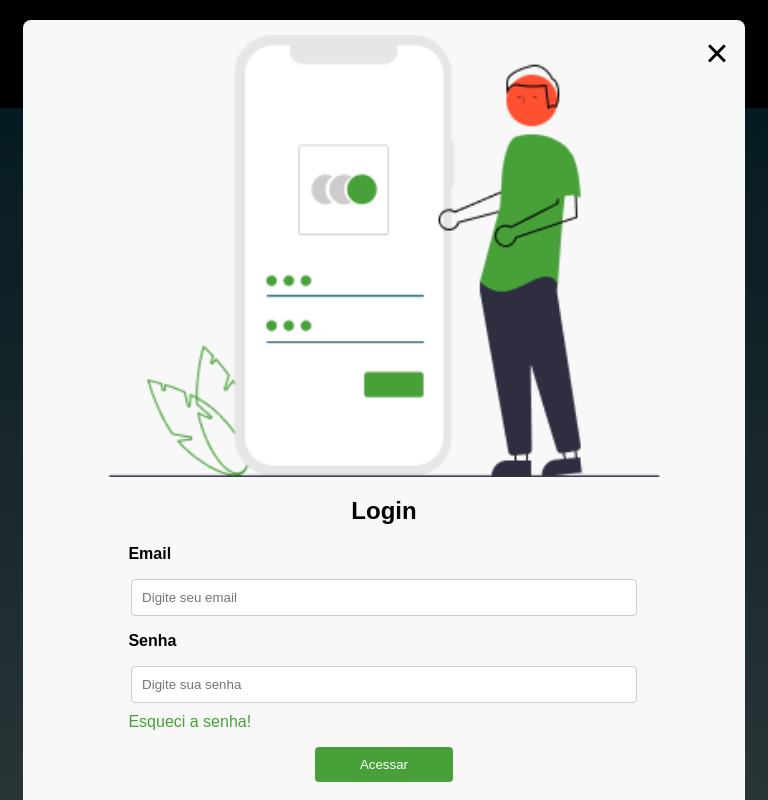
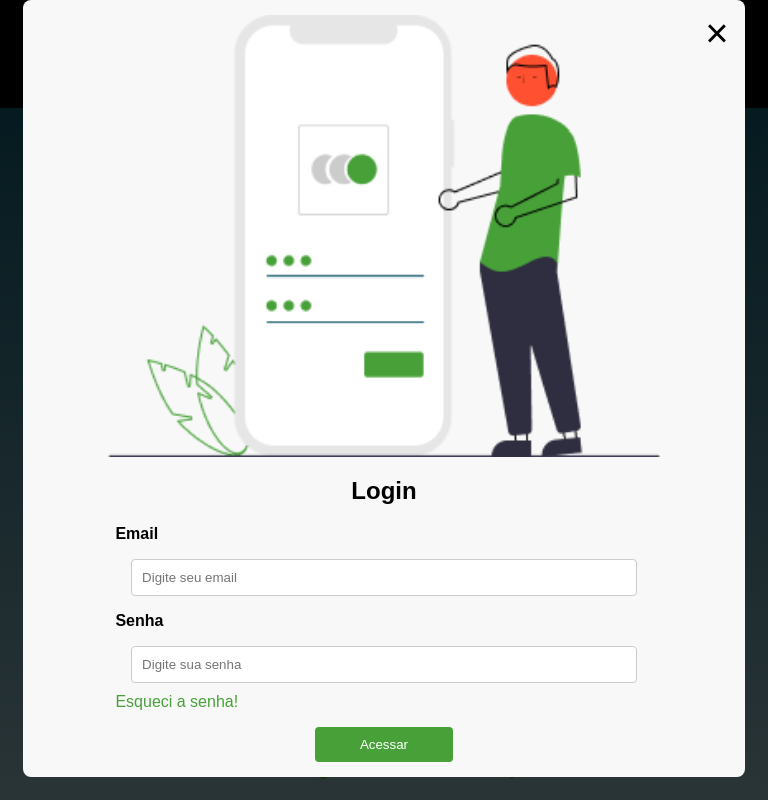
Before and after one commit to AlanGustav0/tech-challenge-fiap-01, a Next.js app: page / in a window 768 px wide. Both pictures are taken after a click on the button "Já tenho conta". Shown: the top 800 px of the page. Built offline with nearby package versions, Linux system fonts and the light colour scheme.

Commit message:
ajustes de responsividade

```diff
--- a/src/app/globals.css
+++ b/src/app/globals.css
@@ -181,8 +181,7 @@ body {
 @media (min-width: 768px) {
   .menu-button {
       display: none;
-      opacity: 0; /* Começa invisível */
-      transition: opacity 0.5s ease; /* Transição suave para opacidade */
+
 
   }
   .nav-link{
@@ -237,3 +236,14 @@ font-size: 16px;
   }
 
 }
+.dropdown {
+  max-height: 0;
+  overflow: hidden;
+  transition: transform 0.3s ease, opacity 0.3s ease;
+  opacity: 0;
+}
+
+.dropdown.open {
+  max-height: 200px;
+  opacity: 1;
+}
--- a/src/app/LoginModal.css
+++ b/src/app/modalLogin/LoginModal.css
@@ -1,5 +1,5 @@
 .modal-overlay {
-    position: absolute; /* Mude para absolute */
+    position: absolute;
     top: 0;
     left: 0;
     right: 0;
@@ -7,21 +7,33 @@
     background: rgba(0, 0, 0, 0.7);
     display: flex;
     justify-content: center;
-    align-items: flex-start; /* Alinha o modal ao topo da tela */
-    z-index: 1000; /* Garante que o modal fique acima de outros elementos */
-    height: max-content;
+    align-items: center;
+    opacity: 0;
+    transition: opacity 0.3s ease;
+    pointer-events: none;
 }
-
+.modal-overlay.open {
+    opacity: 1;
+    pointer-events: auto;
+    z-index: 1000;
+    height:75vw;
+}
 .modal-content {
     background: #F8F8F8;
     padding: 20px;
     border-radius: 8px;
     width: 50%;
-    position: relative; /* Mantenha como relative */
+    position: relative;
     text-align: center;
-    margin-top: 100px; /* Ajuste conforme necessário */
-    height: 60vw;
+    height: auto;
+    transform: translateY(-20px);
+    opacity: 0;
+    transition: transform 0.3s ease, opacity 0.3s ease;
 
+}
+.modal-content.open {
+    transform: translateY(0);
+    opacity: 1;
 }
 .close-button {
     position: absolute;
@@ -93,31 +105,46 @@ input {
 /* responsividade*/
 @media (max-width: 768px) {
     .modal-content {
-        width: 90%; /* Reduz a largura do modal */
-        margin-top: 20px; /* Ajuste o espaçamento superior para telas menores */
-        padding: 15px; /* Diminui o padding */
-        height: 140vw;
-        transition: opacity 0.5s ease; /* Transição suave para opacidade */
+        width: 90%;
+       margin-bottom: auto;
+        padding: 15px;
+        height: auto;
+
     }
     .modal-overlay{
-        height: max-content;
+        height: 90vw;
     }
 
     .form-group {
-        margin-bottom: 10px; /* Ajusta o espaçamento entre os grupos de formulário */
+        margin-bottom: 10px;
     }
 
     .submit-button {
-        width: 20%; /* Botão ocupa a largura total */
+        width: 20%;
     }
 
     .imgLogin {
-        display: none; /* Esconde a imagem para telas menores */
+        display: none;
     }
     .imgLogin {
-        width: 80%; /* Ajusta a largura da imagem para telas menores */
-        height: auto; /* Mantém a proporção da imagem */
-        margin: 0 auto; /* Centraliza a imagem */
-        display: block; /* Garante que a imagem seja um bloco */
+        width: 80%;
+        height: auto;
+        margin: 0 auto;
+        display: block;
+    }
+    .email{
+        margin-left:77px ;
+    }
+    .senha{
+        margin-left: 77px;
+    }
+    .forgot-password{
+        margin-left: 77px;
+    }
+    .modal-overlay.open {
+        opacity: 1;
+        pointer-events: auto;
+        z-index: 1000;
+        height:490vw;
     }
 }
--- a/src/app/LoginModal.js
+++ b/src/app/modalLogin/LoginModal.js
@@ -1,30 +1,32 @@
-import React, { useEffect, useRef } from 'react';
+import React, { useEffect, useRef, useState } from 'react';
 import './LoginModal.css';
 import Image from 'next/image';
 
 const LoginModal = ({ onClose }) => {
-    const modalRef = useRef(null); // Referência para o modal
-
-    const handleClickOutside = (event) => {
-        if (modalRef.current && !modalRef.current.contains(event.target)) {
-            onClose(); // Fecha o modal se o clique foi fora dele
-        }
-    };
+    const modalRef = useRef(null);
+    const [isOpen, setIsOpen] = useState(false);
 
     useEffect(() => {
-        // Adiciona o event listener para cliques fora do modal
+        setIsOpen(true); // Abre o modal suavemente
+
+        const handleClickOutside = (event) => {
+            if (modalRef.current && !modalRef.current.contains(event.target)) {
+                setIsOpen(false); // Fecha o modal
+                onClose(); // Chama a função de fechamento passada como prop
+            }
+        };
+
         document.addEventListener('mousedown', handleClickOutside);
 
         return () => {
-            // Remove o event listener ao desmontar o componente
             document.removeEventListener('mousedown', handleClickOutside);
         };
-    }, []);
+    }, [onClose]);
 
     return (
-        <div className="modal-overlay">
-            <div className="modal-content" ref={modalRef}>
-                <button className="close-button" onClick={onClose}>×</button>
+        <div className={`modal-overlay ${isOpen ? 'open' : ''}`}>
+            <div className={`modal-content ${isOpen ? 'open' : ''}`} ref={modalRef}>
+                <button className="close-button" onClick={() => { setIsOpen(false); onClose(); }}>×</button>
                 <Image className='imgLogin' src="/icone_login.png" alt="imagem login" width={333} height={267} />
                 <h2>Login</h2>
                 <form>
--- a/src/app/page.js
+++ b/src/app/page.js
@@ -2,7 +2,7 @@
 
 import Image from 'next/image';
 import { useState, useEffect } from 'react';
-import LoginModal from './LoginModal'; // Importando o modal
+import LoginModal from './modalLogin/LoginModal'; // Importando o modal
 
 export default function HomePage() {
     const [menuOpen, setMenuOpen] = useState(false);
@@ -36,12 +36,12 @@ export default function HomePage() {
                         <button className="button secondary" onClick={() => setIsModalOpen(true)}>Já tenho conta</button>
                     </div>
                 )}
-                {menuOpen && (
-                    <div className="dropdown">
-                        <a href="#" className="nav-link">Sobre</a>
-                        <a href="#" className="nav-link">Serviços</a>
-                    </div>
-                )}
+                     {menuOpen && (
+                        <div className={`dropdown ${menuOpen ? 'open' : ''}`}>
+                            <a href="#" className="nav-link">Sobre</a>
+                            <a href="#" className="nav-link">Serviços</a>
+                        </div>
+                    )}
             </header>
 
             <main className="main">
```
